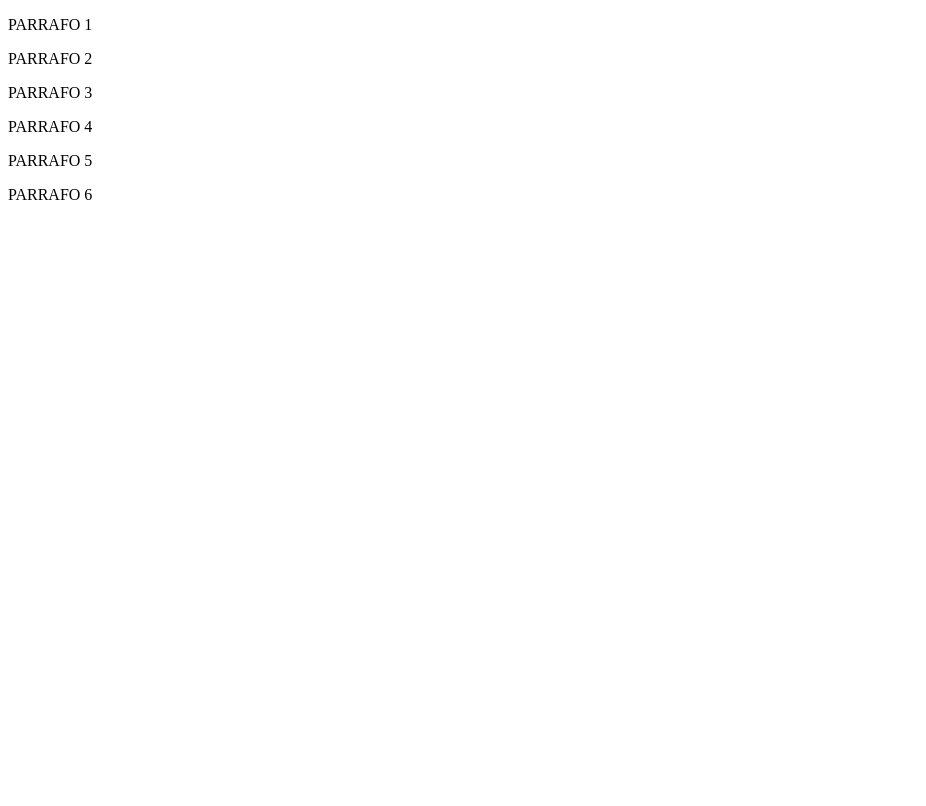
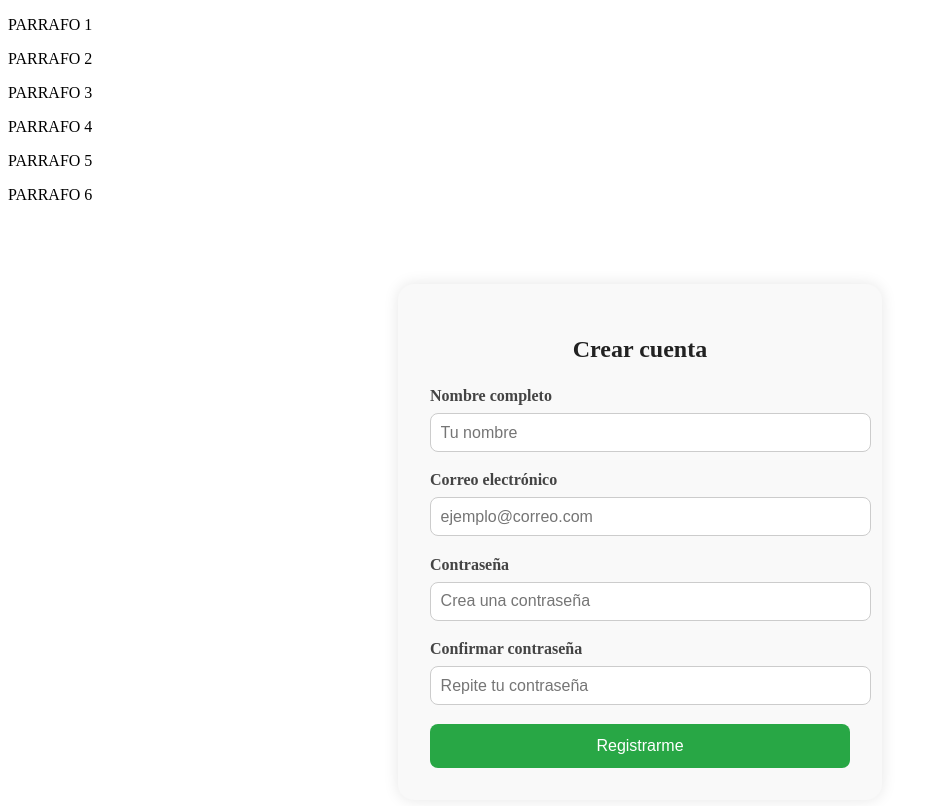
Before and after one commit to oshersa-170701/profe_erick, an Angular app: page / in a window 1280 px wide. Shown: the top 806 px of the page, without its empty margins (0-926 px from the left). Built offline with nearby package versions, Linux system fonts and the light colour scheme.

Commit message:
Disenio de Register

```diff
--- a/src/app/app.component.html
+++ b/src/app/app.component.html
@@ -5,3 +5,4 @@
 <p>PARRAFO 4</p>
 <p>PARRAFO 5</p>
 <p>PARRAFO 6</p>
+<app-register></app-register>
--- a/src/app/app.component.ts
+++ b/src/app/app.component.ts
@@ -1,10 +1,11 @@
 import { Component } from '@angular/core';
 import { RouterOutlet } from '@angular/router';
+import { RegisterComponent } from "./register/register.component";
 
 @Component({
   selector: 'app-root',
   standalone: true,
-  imports: [RouterOutlet, ],
+  imports: [RouterOutlet, RegisterComponent],
   templateUrl: './app.component.html',
   styleUrl: './app.component.css'
 })
--- a/src/app/register/register.component.css
+++ b/src/app/register/register.component.css
@@ -0,0 +1,50 @@
+.register-container {
+  max-width: 420px;
+  margin: 80px auto;
+  padding: 2rem;
+  background-color: #f9f9f9;
+  border-radius: 1rem;
+  box-shadow: 0 0 15px rgba(0,0,0,0.1);
+  text-align: center;
+}
+
+.register-container h2 {
+  margin-bottom: 1.5rem;
+  color: #222;
+}
+
+.form-group {
+  margin-bottom: 1.2rem;
+  text-align: left;
+}
+
+label {
+  display: block;
+  margin-bottom: 0.5rem;
+  font-weight: 600;
+  color: #444;
+}
+
+input {
+  width: 100%;
+  padding: 0.6rem;
+  border: 1px solid #ccc;
+  border-radius: 0.5rem;
+  font-size: 1rem;
+}
+
+button {
+  width: 100%;
+  padding: 0.8rem;
+  background-color: #28a745;
+  border: none;
+  color: white;
+  font-size: 1rem;
+  border-radius: 0.5rem;
+  cursor: pointer;
+  transition: background-color 0.3s;
+}
+
+button:hover {
+  background-color: #218838;
+}
--- a/src/app/register/register.component.html
+++ b/src/app/register/register.component.html
@@ -1 +1,26 @@
-<p>register works!</p>
+<div class="register-container">
+  <h2>Crear cuenta</h2>
+  <form>
+    <div class="form-group">
+      <label for="name">Nombre completo</label>
+      <input type="text" id="name" placeholder="Tu nombre" required>
+    </div>
+
+    <div class="form-group">
+      <label for="email">Correo electrónico</label>
+      <input type="email" id="email" placeholder="ejemplo@correo.com" required>
+    </div>
+
+    <div class="form-group">
+      <label for="password">Contraseña</label>
+      <input type="password" id="password" placeholder="Crea una contraseña" required>
+    </div>
+
+    <div class="form-group">
+      <label for="confirm-password">Confirmar contraseña</label>
+      <input type="password" id="confirm-password" placeholder="Repite tu contraseña" required>
+    </div>
+
+    <button type="submit">Registrarme</button>
+  </form>
+</div>
```
